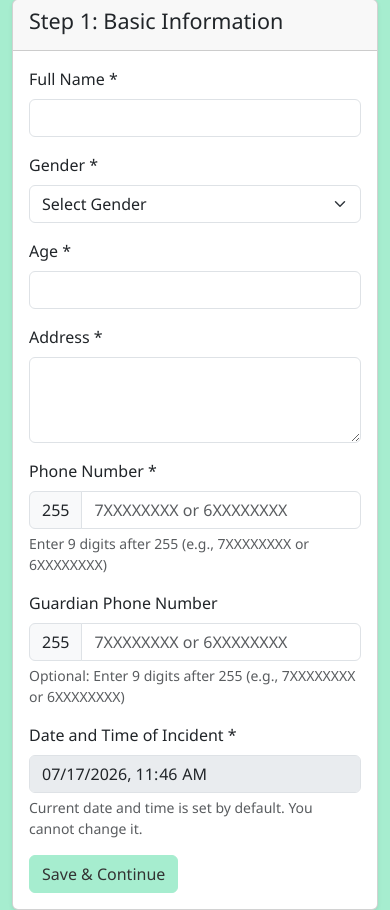
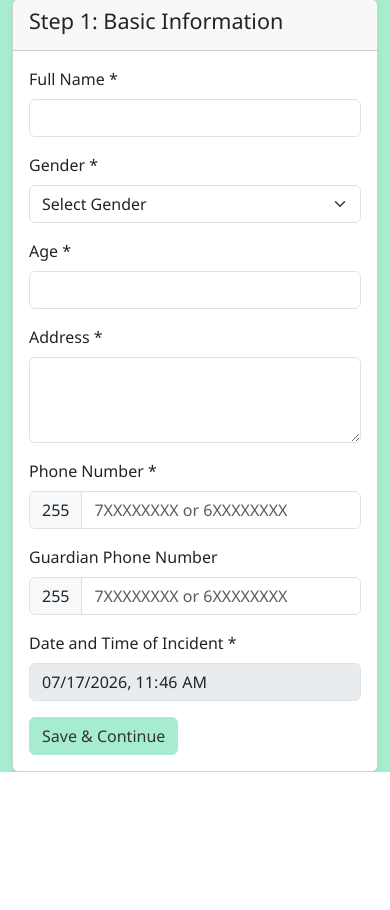
Before and after one commit to tzonetech001/pf3_system, a PHP site: page /patient/create_pf3.php in a window 390 px wide. Shown: the part 105-1015 px from the top of the page. After the commit the page ends 877 px from the top, so only its background shows below. Run offline with PHP 8.4, Linux system fonts and the light colour scheme.

Commit message:
change phone number

```diff
--- a/patient/create_pf3.php
+++ b/patient/create_pf3.php
@@ -82,7 +82,7 @@
                                            minlength="9" maxlength="9"
                                            pattern="[67][0-9]{8}">
                                 </div>
-                                <div class="form-text" id="phone-hint">Enter 9 digits after 255 (e.g., 7XXXXXXXX or 6XXXXXXXX)</div>
+                                <div class="form-text" id="phone-hint"></div>
                                 <div id="phone-error" class="text-danger" style="display: none;">Please enter a valid phone number (9 digits starting with 6 or 7)</div>
                             </div>
                             <div class="mb-3">
@@ -94,7 +94,7 @@
                                            minlength="9" maxlength="9"
                                            pattern="[67][0-9]{8}">
                                 </div>
-                                <div class="form-text" id="guardian-phone-hint">Optional: Enter 9 digits after 255 (e.g., 7XXXXXXXX or 6XXXXXXXX)</div>
+                                <div class="form-text" id="guardian-phone-hint"></div>
                                 <div id="guardian-phone-error" class="text-danger" style="display: none;">Please enter a valid phone number (9 digits starting with 6 or 7)</div>
                             </div>
                             <div class="mb-3">
@@ -247,10 +247,7 @@
                 phone: 'Phone Number',
                 guardianPhone: 'Guardian Phone Number',
                 incidentDate: 'Date and Time of Incident',
-                incidentDateHint: 'Current date and time is set by default. You cannot change it.',
                 saveContinue: 'Save & Continue',
-                phoneHint: 'Enter 9 digits after 255 (e.g., 7XXXXXXXX or 6XXXXXXXX)',
-                guardianPhoneHint: 'Optional: Enter 9 digits after 255 (e.g., 7XXXXXXXX or 6XXXXXXXX)',
                 phoneError: 'Please enter a valid phone number (9 digits starting with 6 or 7)',
                 home: 'Home',
                 login: 'Login'
@@ -264,10 +261,7 @@
                 phone: 'Nambari ya Simu',
                 guardianPhone: 'Nambari ya Simu ya Mlezi',
                 incidentDate: 'Tarehe na Wakati wa Tukio',
-                incidentDateHint: 'Tarehe na wakati wa sasa imewekwa. Huwezi kuibadilisha.',
                 saveContinue: 'Hifadhi na Endelea',
-                phoneHint: 'Weka tarakimu 9 baada ya 255 (mfano: 7XXXXXXXX au 6XXXXXXXX)',
-                guardianPhoneHint: 'Hiari: Weka tarakimu 9 baada ya 255 (mfano: 7XXXXXXXX au 6XXXXXXXX)',
                 phoneError: 'Tafadhali weka nambari sahihi ya simu (tarakimu 9 zinazoanza na 6 au 7)',
                 home: 'Nyumbani',
                 login: 'Ingia'
```
